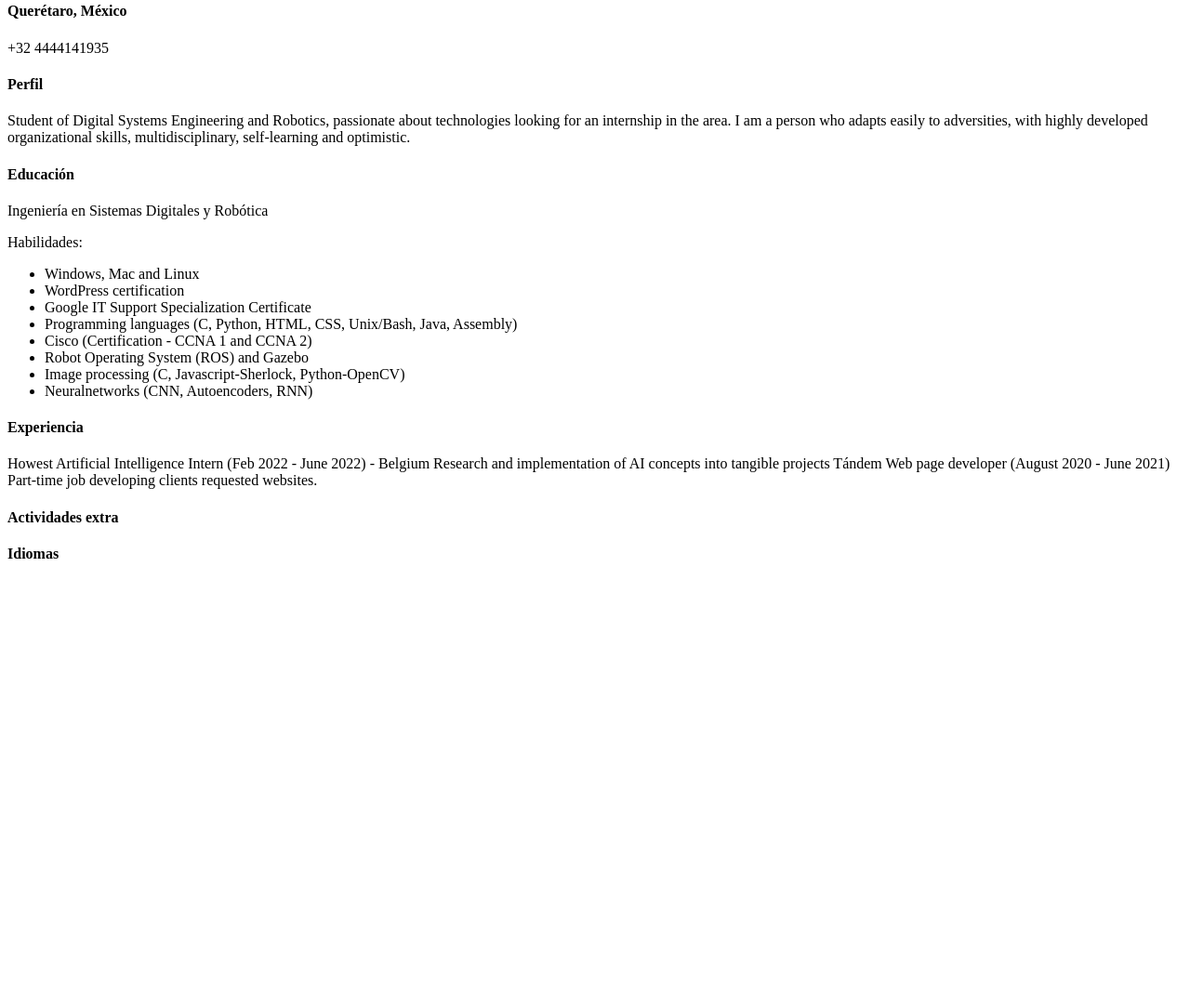
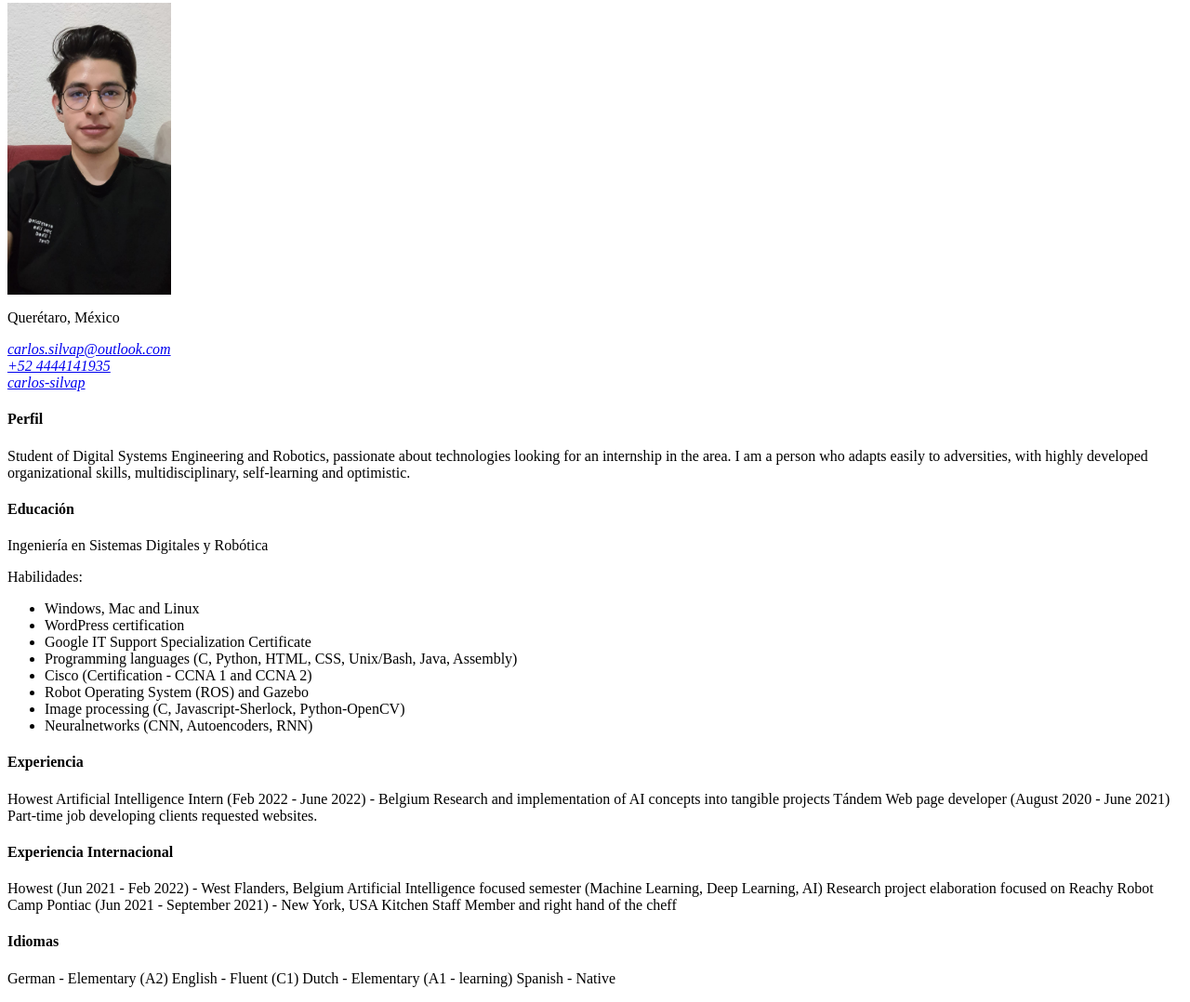
Before and after one commit to carlos-silvap/resume, a plain HTML site: page index.html in a window 1280 px wide. Shown: the part 63-1141 px from the top of the page at 93% size. Before the commit the page ends 800 px from the top, so only its background shows below. Drawn offline with Linux system fonts and the light colour scheme.

Commit message:
photo and contact details added

```diff
--- a/index.html
+++ b/index.html
@@ -2,8 +2,14 @@
 <html>
     <head>
         <h1>Carlos Silva</h1>
-        <h4>Querétaro, México</h4>
-        <p>+32 4444141935</p>
+        <img src="yo.jpg" height="40%">
+        <p>Querétaro, México <br>
+        <address>
+            <a href="carlos.silvap@outlook.com">carlos.silvap@outlook.com</a><br>
+            <a href="tel:+524444141935">+52 4444141935</a><br>
+            <a href=https://www.linkedin.com/in/carlos-silvap/>carlos-silvap</a>
+        </address>
+        </p>
     </head>
 
     <body>
@@ -42,10 +48,21 @@
 
         </section>
         <section>
-            <h4>Actividades extra</h4>
+            <h4>Experiencia Internacional</h4>
+            <span>Howest (Jun 2021 - Feb 2022) - West Flanders, Belgium</span>
+            <span>Artificial Intelligence focused semester (Machine Learning, Deep Learning, AI)
+                Research project elaboration focused on Reachy Robot</span>
+            <span>Camp Pontiac  (Jun 2021 - September 2021) - New York, USA</span>
+            <span>Kitchen Staff Member and right hand of the cheff</span>
         </section>
         <section>
             <h4>Idiomas</h4>
+            <p>
+            German - Elementary (A2)
+            English - Fluent (C1)
+            Dutch - Elementary (A1 - learning)
+            Spanish - Native
+            </p>
         </section>
     </body>
 </html>
```
Also changed, not shown: yo.jpg (added).
